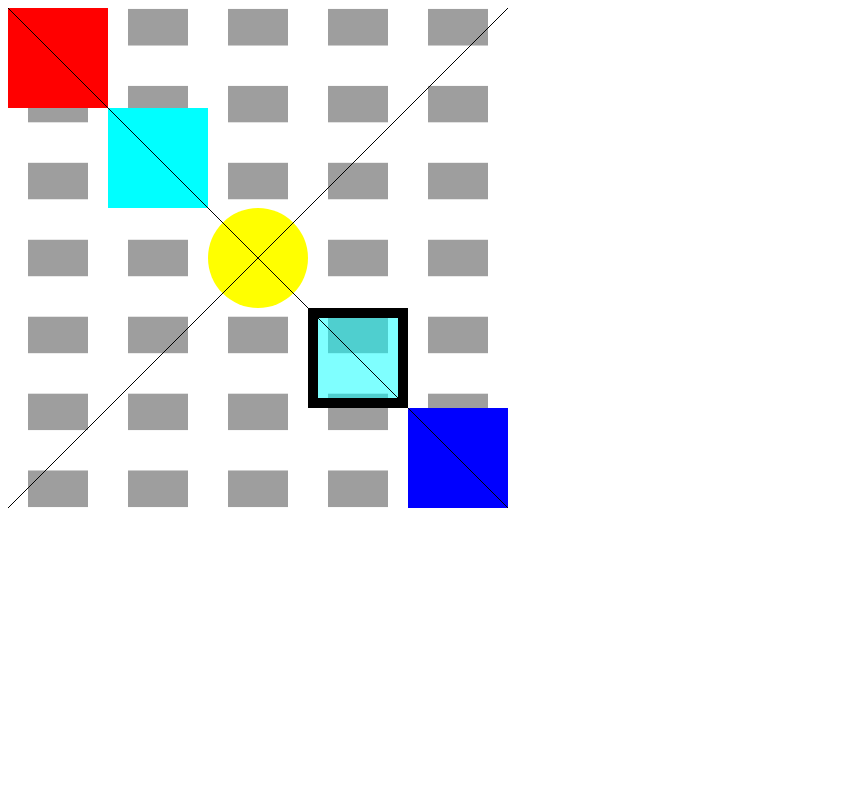
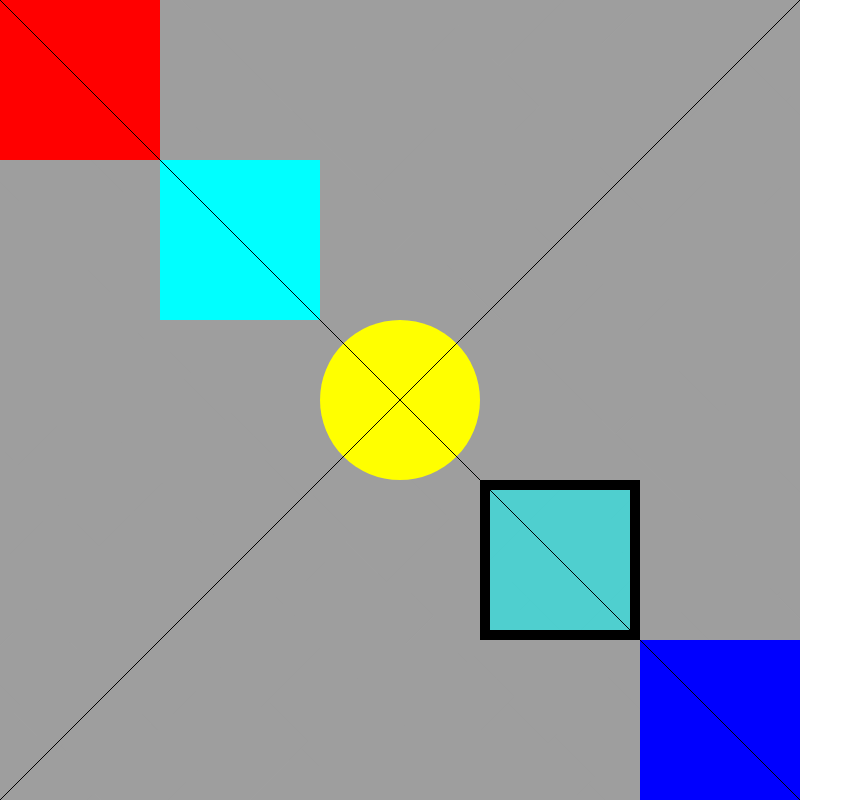
Before and after one commit to haf-decent/utility-canvas, a plain HTML site: page index.html in a window 1280 px wide. Shown: the whole page, without its empty margins (0-863 px from the left). Drawn offline with Linux system fonts and the light colour scheme.

Commit message:
experimenting

```diff
--- a/index.html
+++ b/index.html
@@ -5,6 +5,11 @@
     <meta name="viewport" content="width=device-width, user-scalable=no, minimum-scale=1.0, maximum-scale=1.0">
     <title>Test</title>
     <style>
+        html, body {
+            margin: 0;
+            padding: 0;
+        }
+
         #image {
             display: none;
         }
@@ -12,27 +17,38 @@
     <script src="dist/utility-canvas.min.js"></script>
 </head>
 <body>
-    <img id="image" src="https://image-utils.netlify.app/assets/jeff.png" width="250" height="187"/>
+    <img id="image" src="https://image-utils.netlify.app/assets/jeff.png" width="62" height="47"/>
     <script>
         window.onload = () => {
             const img = document.getElementById('image');
             // create utility canvas, add to body
-            const uCanvas = new UtilityCanvas({ width: 500, height: 500, parent: document.body });
+            const dim = Math.min(window.innerWidth, window.innerHeight);
+            const uCanvas = new UtilityCanvas({ width: dim, height: dim, parent: document.body });
+
+            const x = uCanvas.width / 5;
+            const y = uCanvas.height / 5;
+            const rotation = Math.atan2(y, x);
             // red square in top left
-            uCanvas.rectangle({ width: 100, height: 100, color: 'red' })
+            uCanvas.rectangle({ width: x, height: y, color: 'red' })
                 // cyan square on diagonal (global color is now cyan)
-                .setColor('cyan').rectangle({ width: 100, height: 100, offset: { x: 100, y: 100 }, fill: true })
-                // yellow circle on diagonal
-                .arc({ radius: 50, color: 'yellow' })
+                .setColor('cyan').rectangle({ width: x, height: y, offset: { x, y }, fill: true })
+                // yellow ellipse on diagonal
+                .ellipse({ radius: { x: x / 2, y: y / 2 }, color: 'yellow' })
                 // square on diagonal, global color is cyan, compensate for border thickness
-                .rectangle({ width: 90, height: 90, offset: { x: 305, y: 305 }, fill: true, alpha: 0.5 }).stroke({ strokeOptions: { thickness: 10, color: 'black' } })
+                .rectangle({ width: x - 10, height: y - 10, offset: { x: 3 * x + 5, y: 3 * y + 5 }, fill: true, alpha: 0.5 }).stroke({ strokeOptions: { thickness: 10, color: 'black' } })
                 // blue square on diagonal
-                .rectangle({ width: 100, height: 100, offset: { x: 400, y: 400 }, color: 'blue' })
+                .rectangle({ width: x, height: y, offset: { x: 4 * x, y: 4 * y }, color: 'blue' })
                 // fill background with image pattern
-                .fillPattern(img, { repeat: { x: 5, y: 6.5 }, margin: { x: 40, y: 40 }, operation: UtilityCanvas.COMPOSITE.BEHIND })
+                .fillPattern(img, { repeat: { x: 7, y: 9 }, margin: { x: -10, y: -10 }, rotation, stagger: 'x', operation: UtilityCanvas.COMPOSITE.BEHIND })
                 // draw diagonal lines
                 .line([[ 0, 0 ], [ uCanvas.width, uCanvas.height ]], { closed: false, stroke: true })
                 .line([[ uCanvas.width, 0 ], [ 0, uCanvas.height ]], { closed: false, stroke: true });
+            // uCanvas.fillPattern(img, { repeat: { x: 7, y: 9 }, margin: { x: 10, y: 10 }, rotation: Math.PI / 4, stagger: 'x' });
+            // let offsetX = 0;
+            // setInterval(() => {
+            //     offsetX = (offsetX + 1) % (uCanvas.width / 7);
+            //     uCanvas.clear().fillPattern(img, { offset: { x: offsetX, y: 0 }, repeat: { x: 7, y: 9 }, margin: { x: 10, y: 10 }, rotation: Math.PI / 4, stagger: 'x' })
+            // }, 20);
         }
     </script>
 </body>
```
